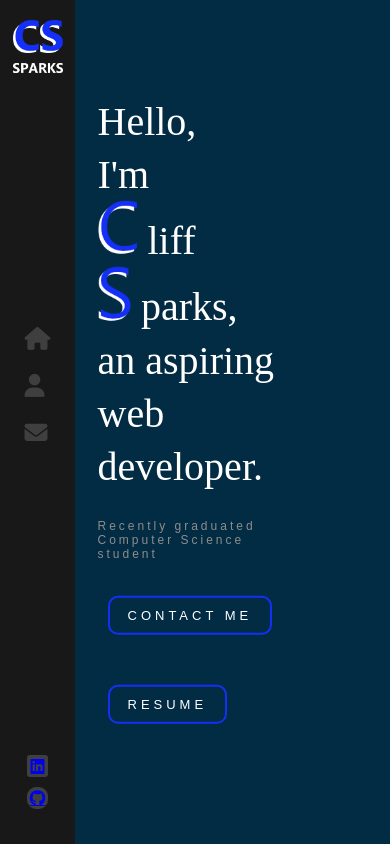
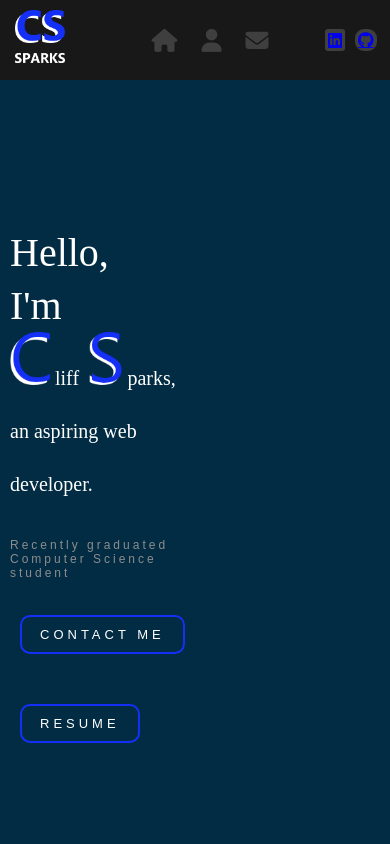
Before and after one commit to csparks78/sparks3d_html, a plain HTML site: page index.html in a window 390 px wide. Drawn offline with Linux system fonts and the light colour scheme.

Commit message:
added code

```diff
--- a/css/index.css
+++ b/css/index.css
@@ -142,7 +142,7 @@ a:visited {
     background-color: #dad3d3;
 }
 
-.body-area .text-zone h1 {
+.body-area .text-zone .hello {
     color: #fff;
     font-size: 40px;
     line-height: 53px;
@@ -257,53 +257,67 @@ button:hover {
     }
 }
 
-/* Hamburger menu */
-@media screen and (max-width:450px) {
+@media screen and (max-width:1200px) {
+    .body-area {
+        display: flex;
+        position: absolute;
+        margin-top: 75px;
+        left: 10px;
+    }
+
+    .sidebar {
+        display: flex;
+        justify-content: center;
+        align-items: center;
+        width: 100%;
+        height: 50px;
+        min-height: auto;
+    }
+
+    .logo {
+        left: 15px;
+        top: -10px;
+    }
+    .navigation {
+        display: flex;
+        position: absolute;
+    }
+
+    .social-icons {
+        display: flex;
+        width: 100%;
+        position: absolute;
+        flex-direction: row;
+        margin: 0;
+        padding: 0;
+        align-items: center;
+        text-align: right;
+    }
+
+    .fa-brands {
+        position: relative;
+        left: 75%;
+        margin: 10px;
+    }
+
+    .fa-github {
+        margin: 0;
+    }
     .tags-html, .tags-body, .header{
         display: none;
     }
-    /* .sidebar {
-        overflow: hidden;
-        background-color: #181818;
+}
+
+@media screen and (max-width:450px) {
+
+    .discription{
+        font-size: 20px;
+    }
+    .hello{
+        font-size: 20px;
+    }
+    .cliff, .sparks, .hello{
+        font-size: 20px;
     }
 
-    .sidebar .navigation {
-        display: none;
-    }
-
-    .sidebar .social-icons {
-        display: none;
-    }
-
-    .sidebar .fa-brands {
-        display: none;
-    }
-
-    .sidebar a {
-        color: rgb(130, 102, 102);
-        padding: 14px 16px;
-        text-decoration: none;
-        font-size: 17px;
-        display: block;
-    }
-
-    .sidebar a.icon {
-        background: white;
-        display: block;
-        position: absolute;
-        right: 0;
-        top: 0;
-    }
-
-    .sidebar a:hover {
-        background-color: #ddd;
-        color: black;
-    }
-
-    .active {
-        background-color: #04AA6D;
-        color: white;
-    } */
 }
-
-/* End of Hamburger menu */
--- a/css/resume.css
+++ b/css/resume.css
@@ -69,7 +69,8 @@ body {
 
 .content-area .sidebar .social-icons a {
     background-color: #3f3f3f;
-    padding: 3px;
+    padding:5px 5px;
+
 }
 
 a:visited {
@@ -293,7 +294,9 @@ a:visited {
     .resume-contents {
         grid-template-columns: repeat(1, 1fr);
     }
-
+    .resume-contents .left-section .left-section-contents{
+        margin-top: 50px;
+    }
     .left-section {
         border-radius: 15px 15px 0px 0px;
     }
@@ -341,67 +344,20 @@ a:visited {
 
     .fa-brands {
         position: relative;
-        left: 85%;
+        left: 80%;
         margin: 10px;
     }
 
     .fa-github {
         margin: 0;
     }
-}
-
-@media screen and (max-width:780px) {
 
     .experience-contents,
     .education-contents,
     .awards-contents {
         grid-template-columns: repeat(1, 1fr);
     }
-    /* .sidebar {
-        overflow: hidden;
-        background-color: #181818;
-    }
 
-    .sidebar .navigation {
-        display: none;
-    }
-
-    .sidebar .social-icons {
-        display: none;
-    }
-
-    .sidebar .fa-brands {
-        display: none;
-    }
-
-    .sidebar a {
-        color: rgb(130, 102, 102);
-        padding: 14px 16px;
-        text-decoration: none;
-        font-size: 17px;
-        display: block;
-    }
-
-    .sidebar a.icon {
-        background: white;
-        display: block;
-        position: absolute;
-        right: 0;
-        top: 0;
-    }
-
-    .sidebar a:hover {
-        background-color: #ddd;
-        color: black;
-    }
-
-    .active {
-        background-color: #04AA6D;
-        color: white;
-    } */
-}
-
-@media screen and (max-width:780px) {
     .left-section {
         grid-column: span 3;
     }
@@ -409,11 +365,10 @@ a:visited {
     .right-section {
         grid-column: span 4;
     }
-
 }
 
+@media screen and (max-width:450px) {
 
-@media screen and (max-width:450px) {
     .resume-contents {
         width: 100%;
         margin: 0 auto;
@@ -442,7 +397,6 @@ a:visited {
 
     .contact-info ul li i,
     .references ul li i {
-        /* padding-right: 1rem; */
         font-size: 12px;
     }
 
--- a/index.html
+++ b/index.html
@@ -55,7 +55,8 @@
         <div class="body-area">
             <div class="fade text-zone">
                 <span class="header">&lt;/h1&gt;</span>
-                <h1>Hello, <br /> I'm
+
+                <h1 class="hello">Hello, <br /> I'm
                     <li class="cliffSparks">
                         <div class="cliff">
                             <img class="C" src="img/C_logo.png" />
@@ -67,7 +68,9 @@
                         </div>
                     </li>
                     <br />
+                    <div class="discription">
                     an aspiring web developer. <span class="header">&lt;/h1&gt;</span>
+                </div>
                 </h1>
                 <h2> Recently graduated Computer Science student</h2>
                 <button>CONTACT ME</button>
```
Also changed, not shown: resume.html (+2 -2 lines).
